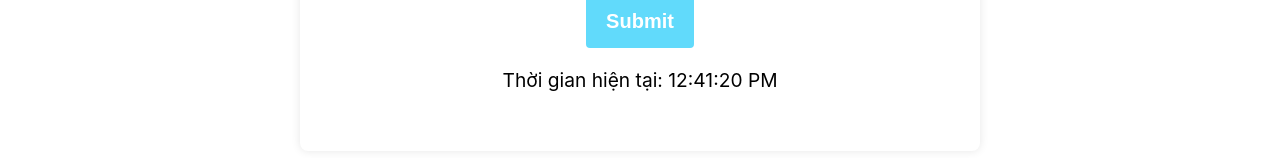
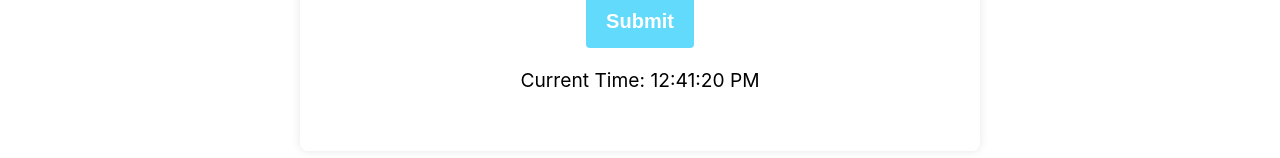
Before and after one commit to nguyenquangtruonghung/nguyenquangtruonghung.github.io, a React (Create React App) app: page / in a window 1280 px wide. Shown: the part 200-358 px from the top of the page. Built offline with nearby package versions, Linux system fonts and the light colour scheme; no server answers.

Commit message:
Update project

```diff
--- a/src/components/Form.jsx
+++ b/src/components/Form.jsx
@@ -27,7 +27,7 @@ const TimeDisplay = () => {
   return (
     <div>
       <p style={{ fontSize: "1.2em" }}>
-        Thời gian hiện tại: {time.toLocaleTimeString()}
+      Current Time: {time.toLocaleTimeString()}
       </p>
     </div>
   );
```
